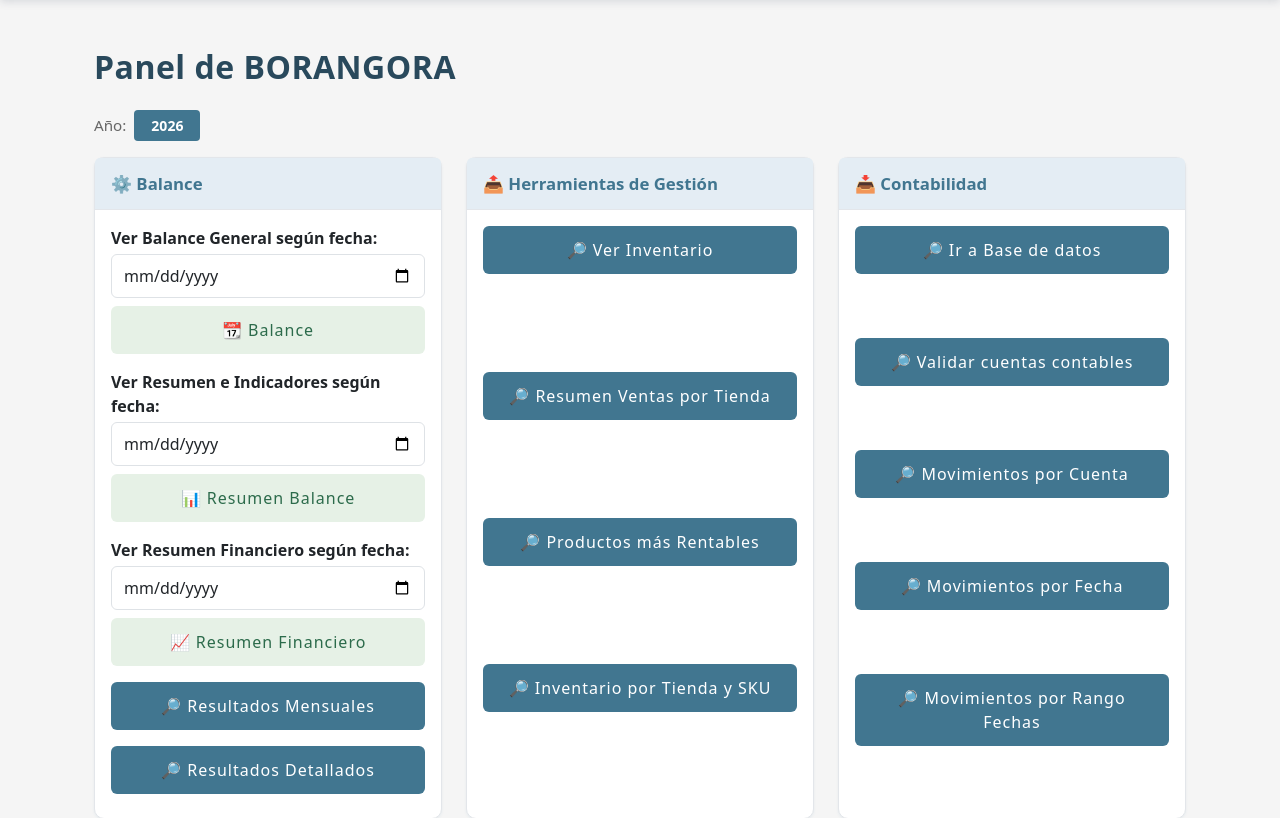
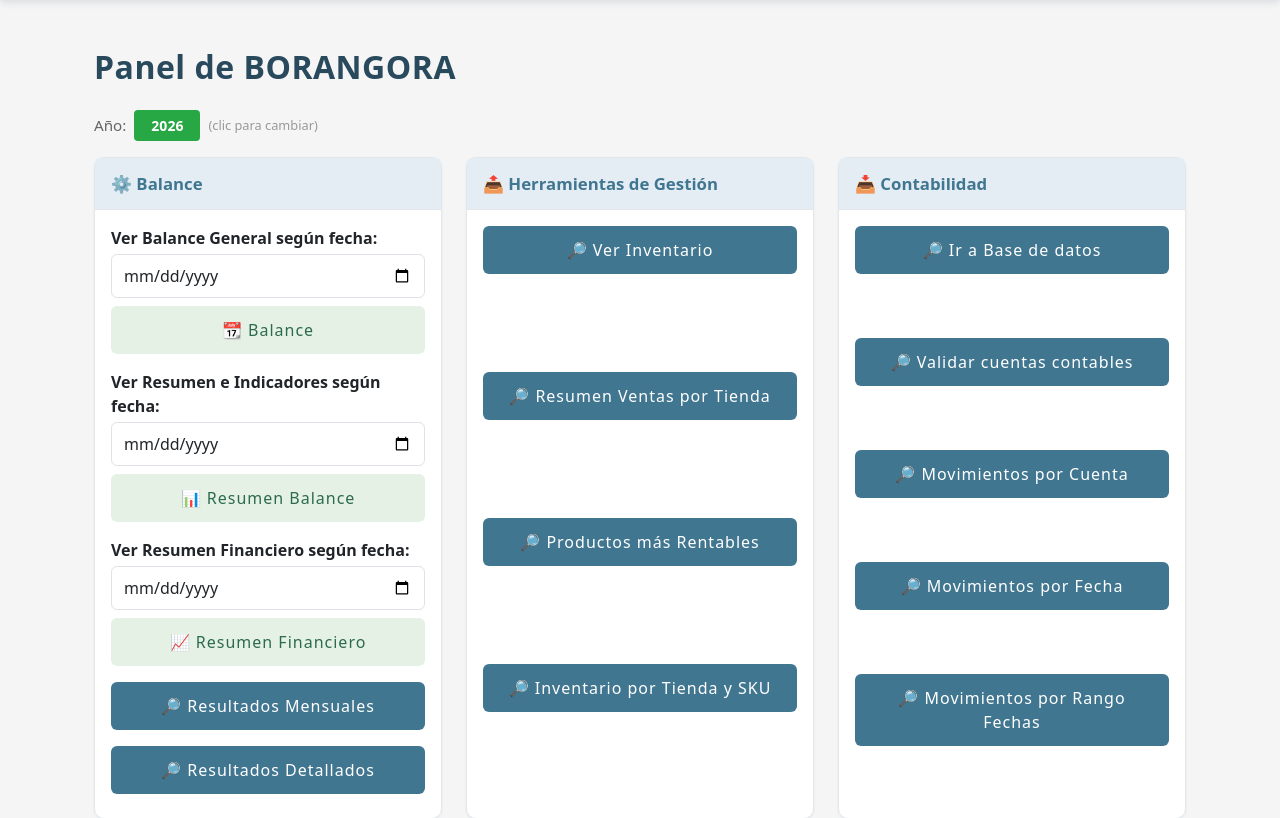
Before and after one commit to tcorthorn/Django-Boran, a Django app: page / in a window 1280 px wide. Shown: the part 62-880 px from the top of the page. Run offline with Django 5.2, Linux system fonts and the light colour scheme.

Commit message:
Mejorar visual del botón de año fiscal
- Botón azul para 2025, verde para 2026
- Agregar texto '(clic para cambiar)'

```diff
--- a/BORAN/settings.py
+++ b/BORAN/settings.py
@@ -31,12 +31,14 @@ ALLOWED_HOSTS = [
     'localhost',
     '127.0.0.1',
     '100.104.208.102',
+    '*',  # Permitir acceso desde sandbox
 ]
 
 CSRF_TRUSTED_ORIGINS = [
     "http://100.104.208.102:8001",
     "http://localhost:8001",
     "http://127.0.0.1:8001",
+    "https://*.e2b.dev",  # Permitir sandbox
 ]
 
 # Application definition
--- a/boran_app/templates/boran_app/home.html
+++ b/boran_app/templates/boran_app/home.html
@@ -79,10 +79,11 @@
       {% csrf_token %}
       <input type="hidden" name="anno" value="{% if anno_fiscal == 2025 %}2026{% else %}2025{% endif %}">
       <button type="submit" class="btn btn-sm"
-              style="background: #417690; color: #fff; font-weight: 600; padding: 4px 16px; border-radius: 4px;">
+              style="background: {% if anno_fiscal == 2025 %}#417690{% else %}#28a745{% endif %}; color: #fff; font-weight: 600; padding: 4px 16px; border-radius: 4px;">
         {{ anno_fiscal }}
       </button>
     </form>
+    <span style="color: #999; font-size: 0.8rem;">(clic para cambiar)</span>
   </div>
 
   {% if messages %}
```
